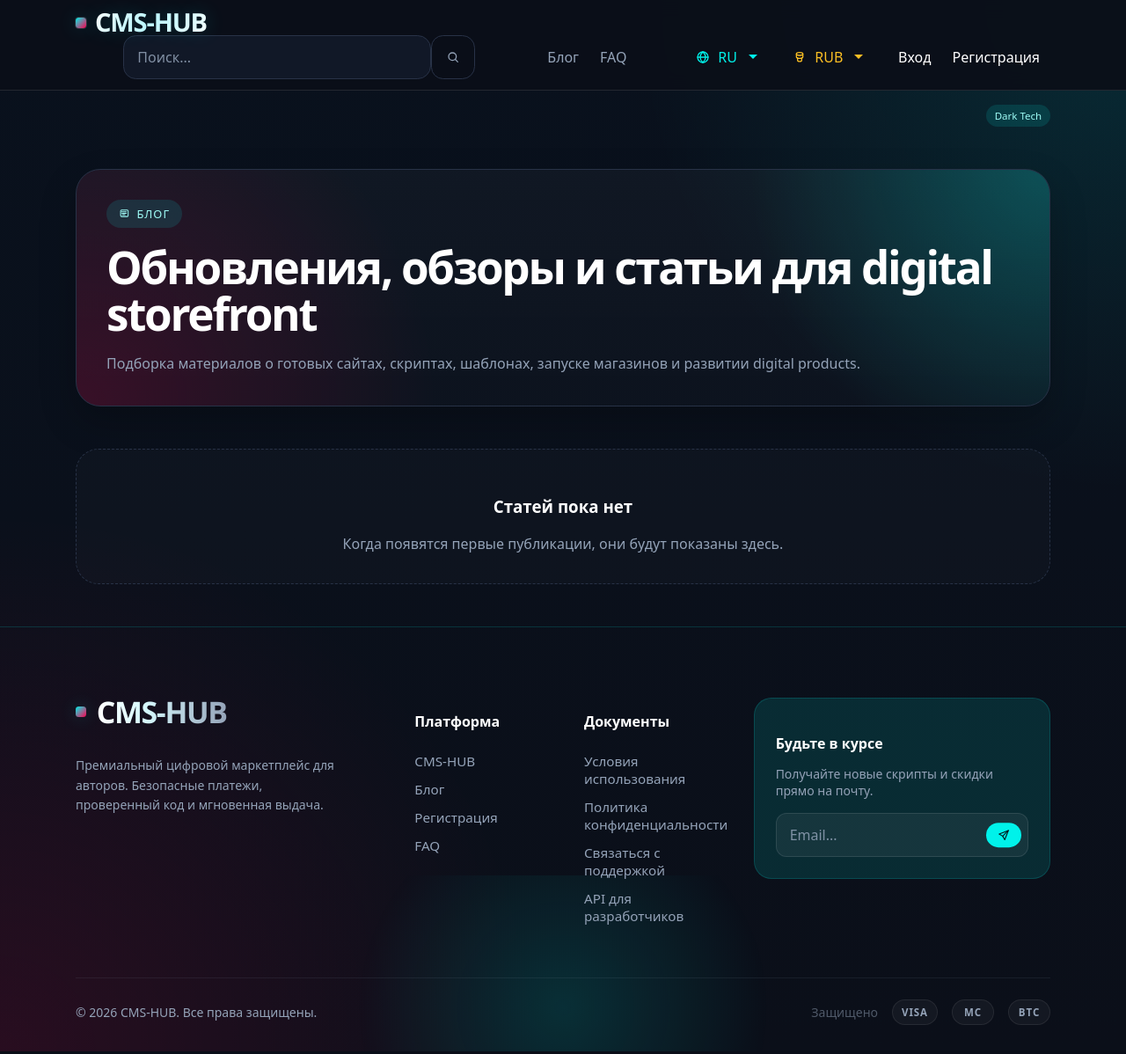
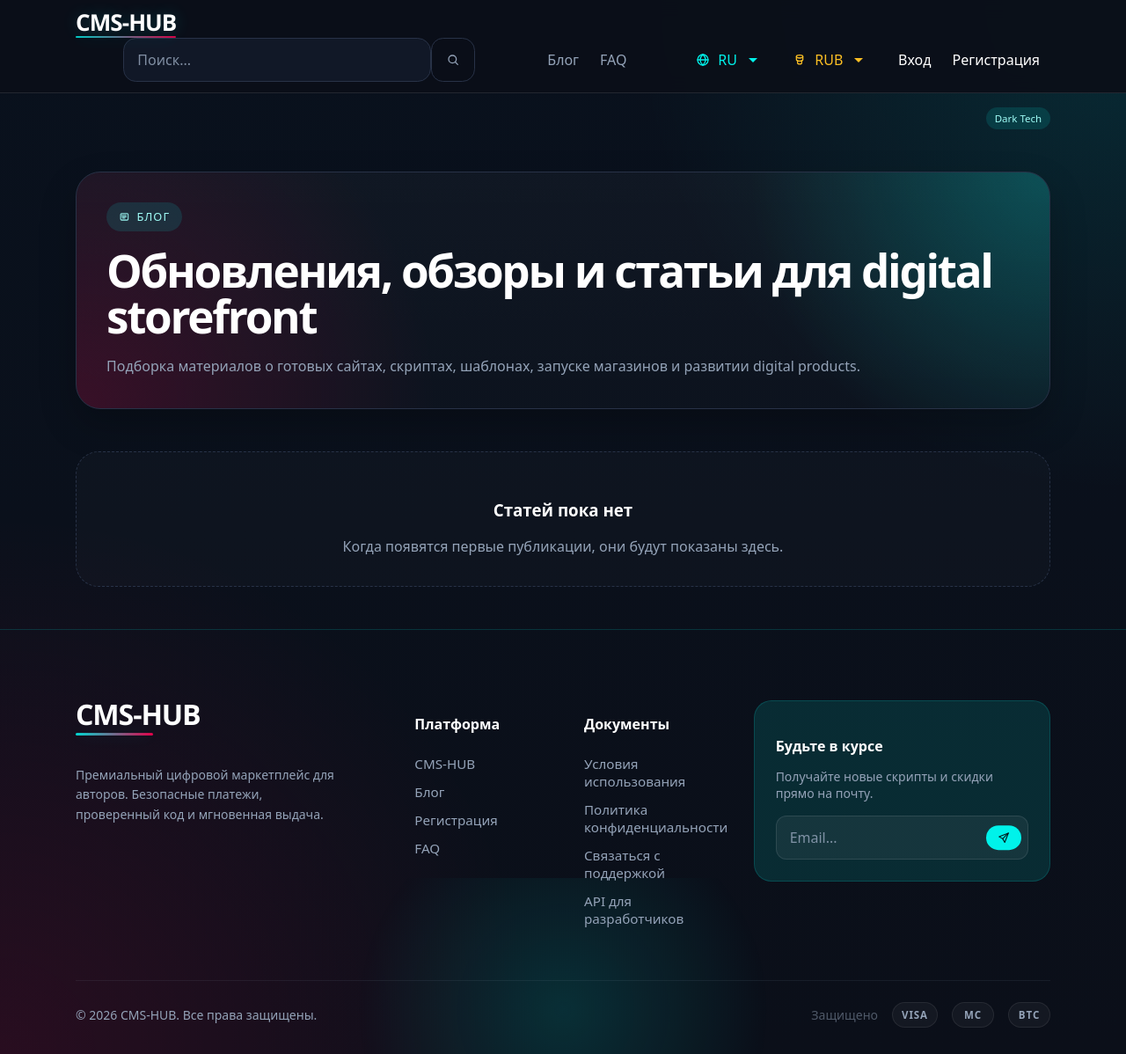
Before and after one commit to abdull15c/cms-hub, a PHP site: page /market/blog?lang=ru in a window 1280 px wide. Shown: the whole page at 88% size. Run offline with PHP 8.4, Linux system fonts and the light colour scheme; data that the repository does not hold is empty; some libraries are stand-ins or nearby versions.

Commit message:
Polish storefront brand wordmark

```diff
--- a/views/layouts/footer.php
+++ b/views/layouts/footer.php
@@ -3,31 +3,30 @@
     .footer-glow { position: absolute; bottom: -100px; left: 50%; transform: translateX(-50%); width: 600px; height: 300px; background: radial-gradient(circle, var(--footer-glow) 0%, transparent 70%); pointer-events: none; z-index: 0; }
     .footer-brand {
         position: relative;
-        display: inline-flex;
-        align-items: center;
-        gap: 0.7rem;
+        display: inline-block;
         font-family: var(--font-display);
-        font-weight: 900;
-        font-size: clamp(1.95rem, 1.4rem + 0.9vw, 2.7rem);
-        letter-spacing: -0.04em;
-        line-height: 0.95;
+        font-weight: 850;
+        font-size: clamp(1.7rem, 1.25rem + 0.95vw, 2.3rem);
+        letter-spacing: -0.035em;
+        line-height: 1;
+        padding-bottom: 0.45rem;
         margin-bottom: 20px;
         text-decoration: none;
     }
-    .footer-brand::before {
+    .footer-brand::after {
         content: "";
-        width: 0.78rem;
-        height: 0.78rem;
-        border-radius: 0.22rem;
-        background: linear-gradient(135deg, var(--primary-neon), var(--secondary-neon));
+        position: absolute;
+        left: 0;
+        bottom: 0;
+        width: min(88px, 68%);
+        height: 3px;
+        border-radius: 999px;
+        background: linear-gradient(90deg, var(--primary-neon), var(--secondary-neon));
         box-shadow: 0 0 20px var(--primary-soft);
-        flex-shrink: 0;
+        opacity: 0.88;
     }
     .footer-brand span {
-        background: linear-gradient(90deg, #fff 0%, #d8fbff 35%, var(--muted-text) 100%);
-        -webkit-background-clip: text;
-        -webkit-text-fill-color: transparent;
-        background-clip: text;
+        color: #fff;
     }
     .footer-link { color: var(--muted-text); text-decoration: none; margin-bottom: 12px; display: block; transition: 0.3s; font-size: 0.95rem; }
     .footer-link:hover { color: #fff; transform: translateX(5px); text-shadow: 0 0 10px rgba(255,255,255,0.5); }
--- a/views/layouts/header.php
+++ b/views/layouts/header.php
@@ -142,35 +142,34 @@ $iconSvg = static function (string $icon, string $class = '', string $label = ''
         @keyframes floatUp { 0% { transform: translateY(110vh) rotate(0deg); opacity: 0; } 100% { transform: translateY(-10vh) rotate(360deg); opacity: 0; } }
         .glitch {
             position: relative;
-            display: inline-flex;
-            align-items: center;
-            gap: 0.65rem;
-            color: white;
+            display: inline-block;
+            color: #fff;
             font-family: var(--font-display);
-            font-size: clamp(1.45rem, 1.1rem + 0.9vw, 2.1rem);
-            font-weight: 900;
-            letter-spacing: -0.04em;
-            line-height: 0.95;
+            font-size: clamp(1.28rem, 1.05rem + 0.72vw, 1.78rem);
+            font-weight: 850;
+            letter-spacing: -0.035em;
+            line-height: 1;
+            padding-bottom: 0.32rem;
             text-decoration: none;
-            text-shadow: 0 0 22px var(--primary-soft);
+            text-shadow: 0 0 18px var(--primary-soft);
         }
-        .glitch::before {
+        .glitch::after {
             content: "";
-            width: 0.72rem;
-            height: 0.72rem;
-            border-radius: 0.22rem;
-            background: linear-gradient(135deg, var(--primary-neon), var(--secondary-neon));
-            box-shadow: 0 0 0 1px rgba(255,255,255,0.12), 0 0 22px var(--primary-soft);
-            flex-shrink: 0;
+            position: absolute;
+            left: 0;
+            right: 0;
+            bottom: 0;
+            height: 2px;
+            border-radius: 999px;
+            background: linear-gradient(90deg, var(--primary-neon), var(--secondary-neon));
+            box-shadow: 0 0 18px var(--primary-soft);
+            opacity: 0.82;
         }
         .glitch span {
-            background: linear-gradient(120deg, #ffffff 0%, #c6f7ff 48%, #ffffff 100%);
-            -webkit-background-clip: text;
-            -webkit-text-fill-color: transparent;
-            background-clip: text;
+            color: #fff;
         }
         .glitch:hover {
-            text-shadow: 0 0 28px var(--primary-soft);
+            text-shadow: 0 0 24px var(--primary-soft);
         }
         .hover-info:hover { color: var(--primary-neon) !important; transition: 0.2s; }
         .dropdown-menu { background: var(--dropdown-bg); backdrop-filter: blur(10px); border: 1px solid var(--card-border); }
```
